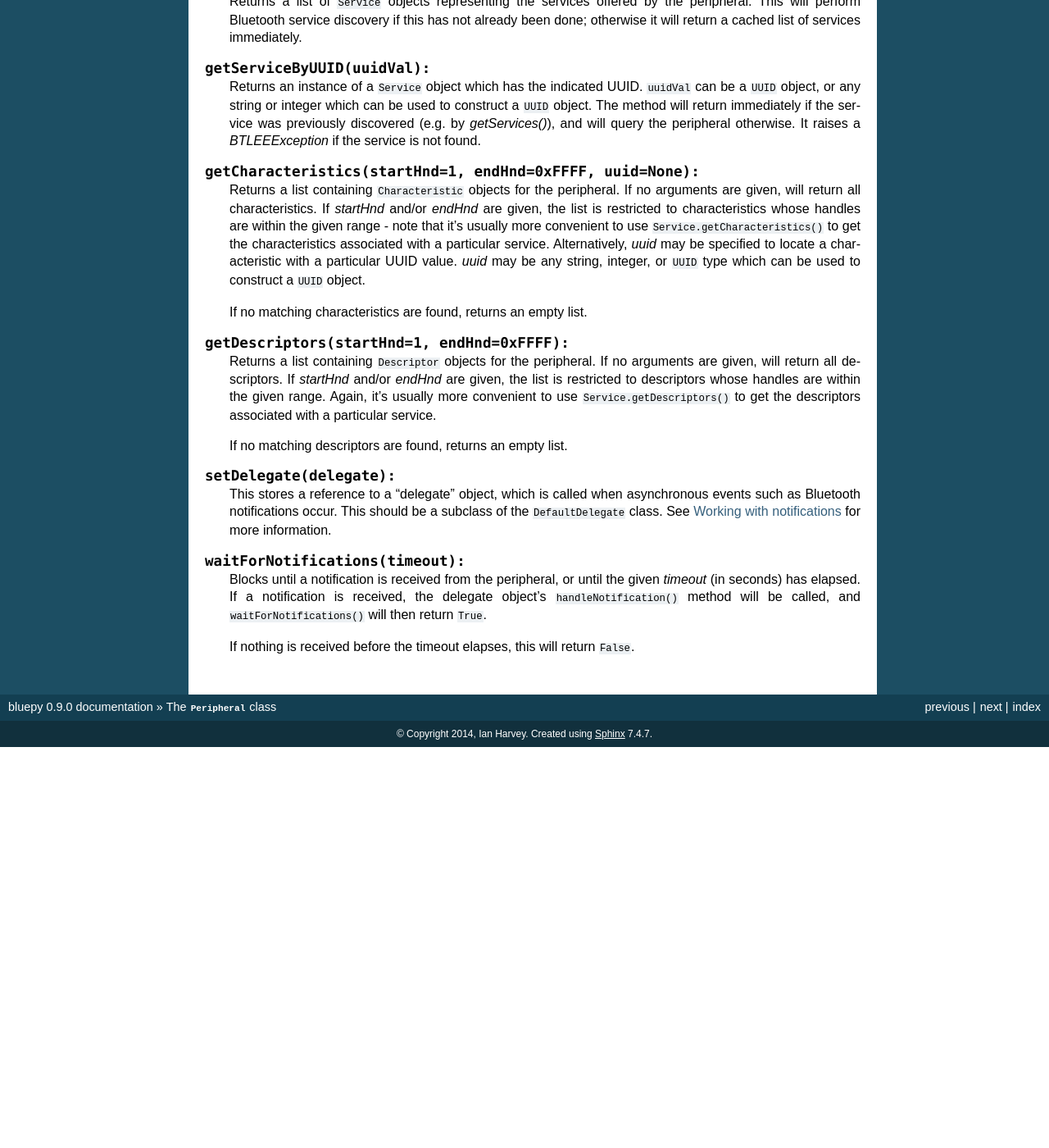
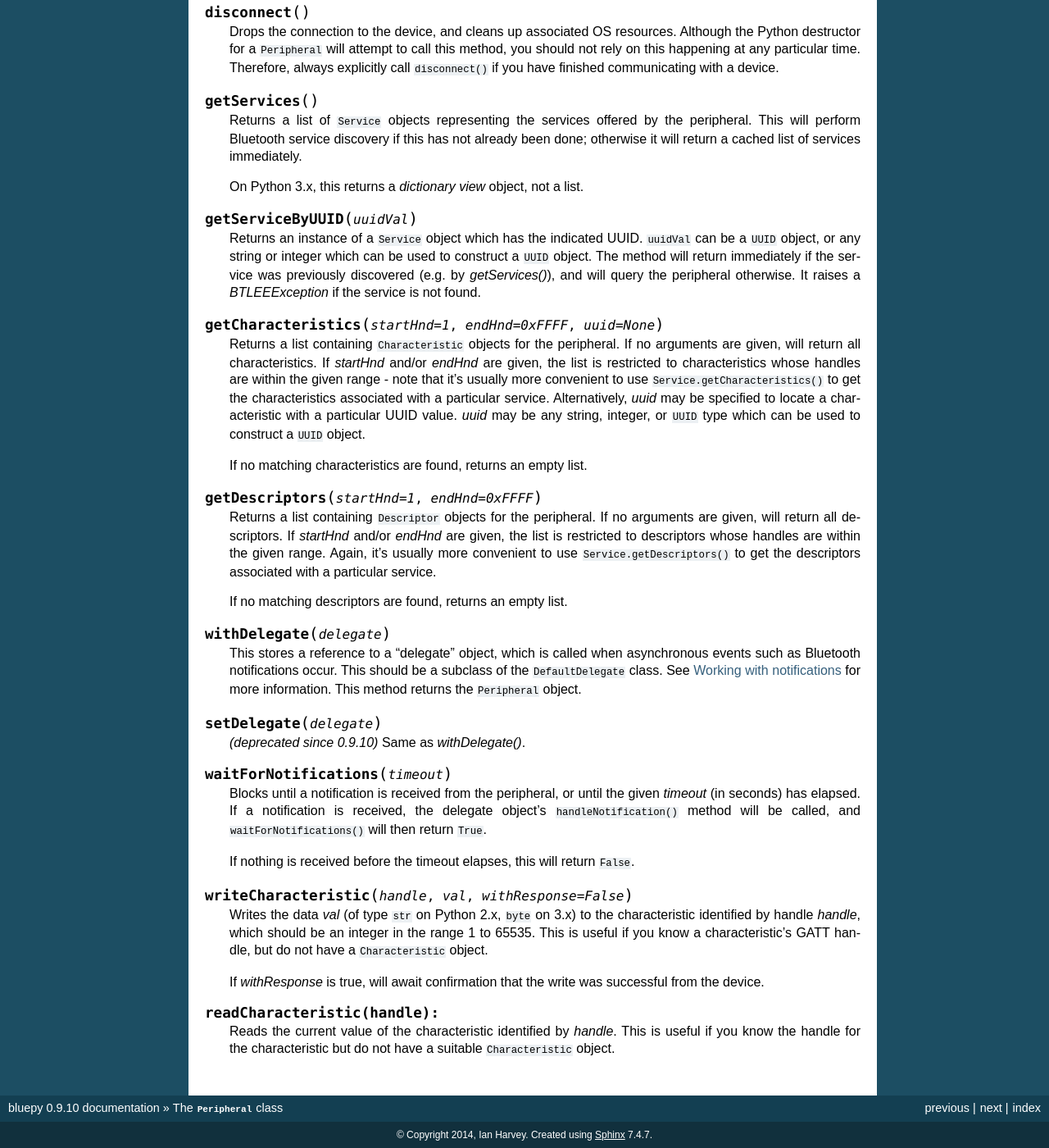
Before and after one commit to IanHarvey/bluepy, a Sphinx documentation site: the page built from docs/peripheral.rst, in a window 1280 px wide and 1400 px high, scrolled down 827 px. Shown: the whole window at 82% size. Built offline with Sphinx 7.4.7, drawn with Linux system fonts in a browser that asks for light colours; pages that are not in the unit, such as notebooks, are missing from menus; before the commit the page ends 1738 px from its top, so only the background shows below that; some of the changed text lies outside the part shown.

```diff
--- a/docs/conf.py
+++ b/docs/conf.py
@@ -56,7 +56,7 @@ copyright = u'2014, Ian Harvey'
 # The short X.Y version.
 version = '0.9'
 # The full version, including alpha/beta/rc tags.
-release = '0.9.0'
+release = '0.9.10'
 
 # The language for content autogenerated by Sphinx. Refer to documentation
 # for a list of supported languages.
--- a/docs/index.rst
+++ b/docs/index.rst
@@ -18,6 +18,9 @@ Contents:
    :maxdepth: 2
 
    peripheral
+   scanner
+   scanentry
+   delegate
    uuid
    service
    characteristic
--- a/docs/peripheral.rst
+++ b/docs/peripheral.rst
@@ -21,14 +21,23 @@ Constructor
    peripheral requires. See section 10.8 of the Bluetooth 4.0 specification for more
    details.
 
+   The *iface* parameter allows the Bluetooth interface on which to make the connection to be set.
+   On Linux, ``0`` means */dev/hci0*, ``1`` means */dev/hci1* and so on.
+
+   *deviceAddress* may also be a ``ScanEntry`` object. In this case the device address,
+   address type, and interface number are all taken from the ``ScanEntry`` values, and
+   the *addrType* and *iface* parameters are ignored.
+
    The constructor will throw a ``BTLEException`` if connection to the device fails.
 
 Instance Methods
 ----------------
 
-.. function:: connect(deviceAddress)
+.. function:: connect(deviceAddress, [addrType=ADDR_TYPE_PUBLIC [, iface=None]])
 
-    Makes a connection to the device indicated by *deviceAddress*. You should only call
+    Makes a connection to the device indicated by *deviceAddress*, with address type
+    *addrType* and interface number *iface* (see the ``Peripheral`` constructor for details).
+    You should only call
     this method if the ``Peripheral`` is un-connected (i.e. you did not pass a *deviceAddress*
     to the constructor); a given peripheral object cannot be re-connected once connected.
 
@@ -45,7 +54,9 @@ Instance Methods
     This will perform Bluetooth service discovery if this has not already been done;
     otherwise it will return a cached list of services immediately.
 
-.. function:: getServiceByUUID(uuidVal):
+    On Python 3.x, this returns a *dictionary view* object, not a list.
+
+.. function:: getServiceByUUID( uuidVal )
 
     Returns an instance of a ``Service`` object which has the indicated UUID.
     ``uuidVal`` can be a ``UUID`` object, or any string or integer which can be
@@ -54,7 +65,7 @@ Instance Methods
     the peripheral otherwise. It raises a *BTLEEException* if the service is not
     found.
 
-.. function:: getCharacteristics(startHnd=1, endHnd=0xFFFF, uuid=None):
+.. function:: getCharacteristics(startHnd=1, endHnd=0xFFFF, uuid=None)
 
     Returns a list containing ``Characteristic`` objects for the peripheral. If no
     arguments are given, will return all characteristics. If *startHnd* and/or
@@ -67,7 +78,7 @@ Instance Methods
 
     If no matching characteristics are found, returns an empty list.
 
-.. function:: getDescriptors(startHnd=1, endHnd=0xFFFF):
+.. function:: getDescriptors(startHnd=1, endHnd=0xFFFF)
 
     Returns a list containing ``Descriptor`` objects for the peripheral. If no
     arguments are given, will return all descriptors. If *startHnd* and/or
@@ -78,13 +89,18 @@ Instance Methods
 
     If no matching descriptors are found, returns an empty list.
 
-.. function:: setDelegate(delegate):
+.. function:: withDelegate(delegate)
 
     This stores a reference to a "delegate" object, which is called when asynchronous
     events such as Bluetooth notifications occur. This should be a subclass of the
-    ``DefaultDelegate`` class. See :ref:`notifications` for more information.
+    ``DefaultDelegate`` class. See :ref:`notifications` for more information. This
+    method returns the ``Peripheral`` object.
 
-.. function:: waitForNotifications(timeout):
+.. function:: setDelegate(delegate)
+
+    *(deprecated since 0.9.10)* Same as *withDelegate()*.
+
+.. function:: waitForNotifications(timeout)
 
     Blocks until a notification is received from the peripheral, or until the
     given *timeout* (in seconds) has elapsed. If a notification is received, the
@@ -92,3 +108,19 @@ Instance Methods
     ``waitForNotifications()`` will then return ``True``.
 
     If nothing is received before the timeout elapses, this will return ``False``.
+
+.. function:: writeCharacteristic(handle, val, withResponse=False)
+
+    Writes the data *val* (of type ``str`` on Python 2.x, ``byte`` on 3.x) to the
+    characteristic identified by handle *handle*, which should be an integer in the
+    range 1 to 65535. This is useful if you know a characteristic's GATT handle,
+    but do not have a ``Characteristic`` object.
+
+    If *withResponse* is true, will await confirmation that the write was successful
+    from the device.
+
+.. function:: readCharacteristic(handle):
+
+    Reads the current value of the characteristic identified by *handle*. This is
+    useful if you know the handle for the characteristic but do not have a suitable
+    ``Characteristic`` object.
```
Also changed, not shown: other parts of docs/peripheral.rst (+1 -1 lines), docs/delegate.rst (added, +40 -0 lines), docs/scanentry.rst (added, +70 -0 lines), docs/scanner.rst (added, +51 -0 lines).
